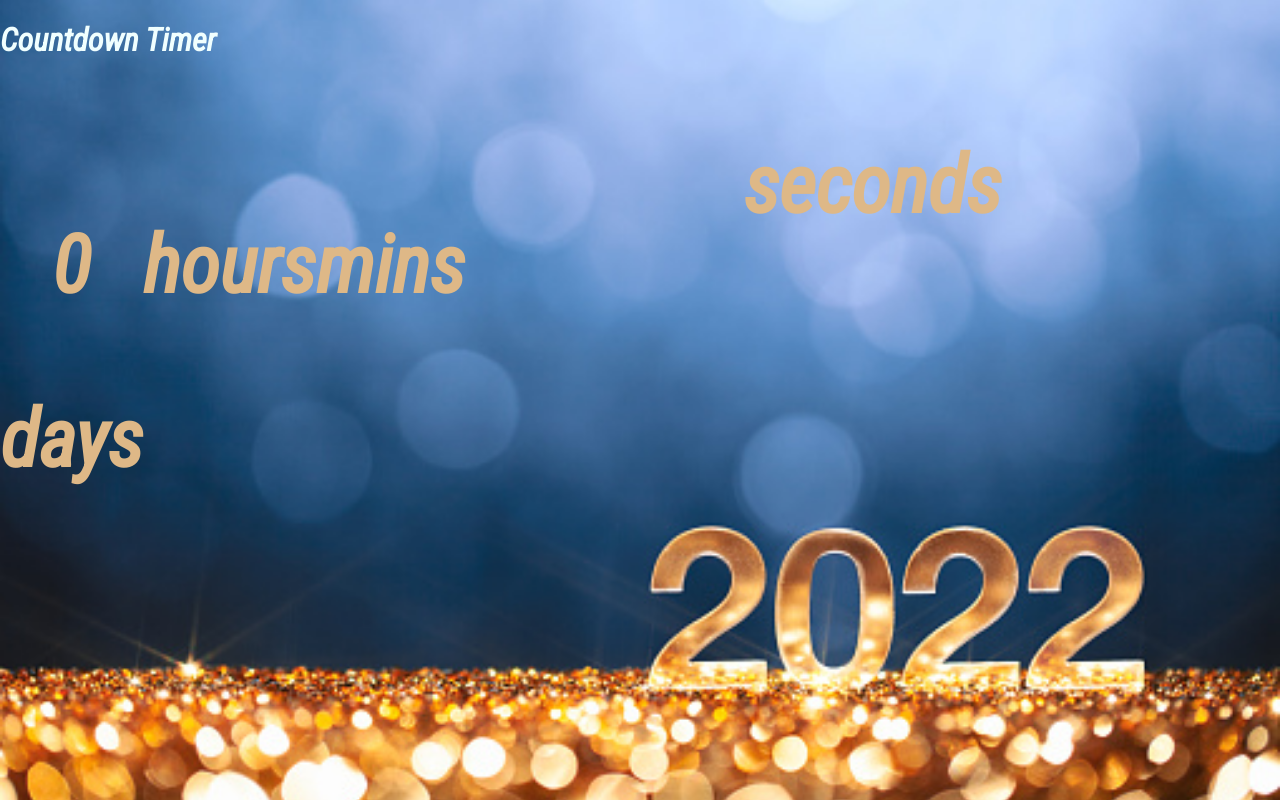
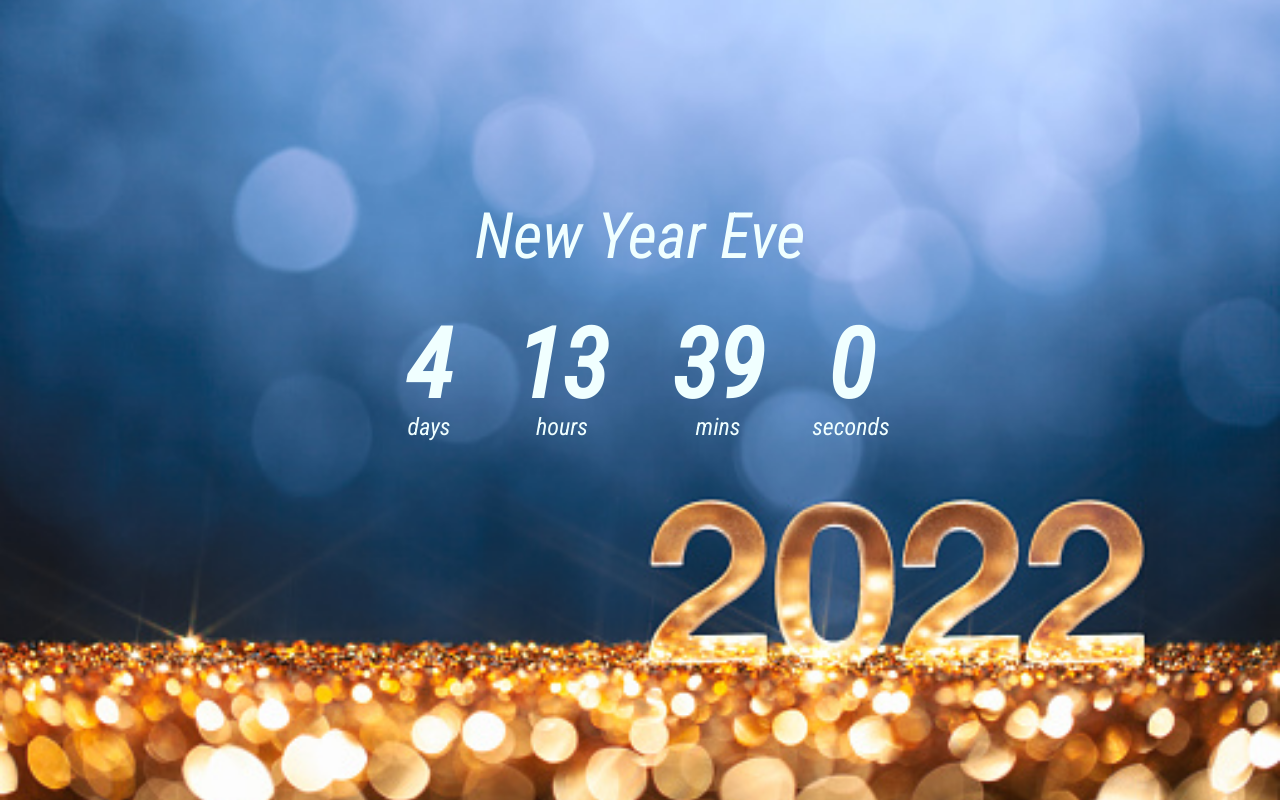
Before and after one commit to aneesh072/New-Year-Timer, a plain HTML site: page index.html in a window 1280 px wide. Drawn offline with Linux system fonts and the light colour scheme.

Commit message:
formula for time calculation

```diff
--- a/index.html
+++ b/index.html
@@ -10,26 +10,26 @@
 </head>
 
 <body>
-    <h1> Countdown Timer</h1>
+    <h1> New Year Eve</h1>
 
     <div class="countdown-container">
-        <div class="days-c">
+        <div class="countdown-el days-c">
             <p class="big-text" id="days">0</p>
             <span>days</span>
         </div>
 
-        <div class="hours-c">
-            <p class="big-text" id="hours"></p>
+        <div class="countdown-el hours-c">
+            <p class="big-text" id="hours">0</p>
             <span>hours</span>
         </div>
 
-        <div class="mins-c">
-            <p class="big-text" id="mins"></p>
+        <div class="countdown-el mins-c">
+            <p class="big-text" id="mins">0</p>
             <span>mins</span>
         </div>
 
-        <div class="seconds-c">
-            <p class="big-text" id="seconds"></p>
+        <div class="countdown-el seconds-c">
+            <p class="big-text" id="seconds">0</p>
             <span>seconds</span>
         </div>
     </div>
--- a/index.js
+++ b/index.js
@@ -0,0 +1,30 @@
+const newYears = '1 Jan 2022';
+
+function countdown(){
+    const newYearsDate = new Date(newYears);
+    const currentDate = new Date();
+
+    const seconds = (newYearsDate - currentDate) / 1000;
+
+    const days = Math.floor(seconds / 3600 / 24);
+    const hours = Math.floor(seconds / 3600) % 24;
+    const minutes =  (Math.floor(seconds / 60) % 60);
+
+    console.log(days, hours, minutes);
+
+    const daysLeft = document.getElementById("days");
+    daysLeft.innerText = days;
+
+    const hourLeft = document.getElementById("hours");
+    hourLeft.innerText = hours;
+
+    const minsLeft = document.getElementById("mins");
+    minsLeft.innerText = minutes;
+
+
+}
+
+//initial call
+countdown();
+
+setInterval(countdown, 1000)
--- a/style.css
+++ b/style.css
@@ -7,48 +7,38 @@
 body{
     font-family: 'Roboto Condensed', sans-serif;
     margin: 0;
+    display: flex;
+    flex-direction: column;
+    min-height: 100vh;
     background-image: url("newYear.jpeg");
     background-size: cover;
-    background-position: centre center;
+    background-position: center center;
     color: azure;
+    justify-content: center;
+    align-items: center;
 }
 
 .countdown-container{
-    color: burlywood;
-    font-weight: bold;
-    font-size: 80px;
-    margin: 0;
-    text-align: center;
-    display: block;
-
+    display: flex;
 }
 
-.days-c{
-    color: burlywood;
-    font-weight: bold;
-    font-size: 80px;
-    margin: 0;
-    text-align: center;
-    display: block;
-    float: left;
+h1{
+    font-size: 4rem;
+    margin-top: -10rem;
+    font-weight: normal;
 }
 
-.hours-c{
-    color: burlywood;
+.big-text{
+    font-size: 6rem;
+    line-height: 1;
+    margin: 0 2rem;
     font-weight: bold;
-    font-size: 80px;
-    margin: 0;
-    text-align: center;
-    display: block;
-    float: left;
 }
 
-.mins-c{
-    color: burlywood;
-    font-weight: bold;
-    font-size: 80px;
-    margin: 0;
+.countdown-el{
     text-align: center;
-    display: block;
-    float: left;
 }
+
+.countdown-el span{
+    font-size: 1.5rem;
+}
```
